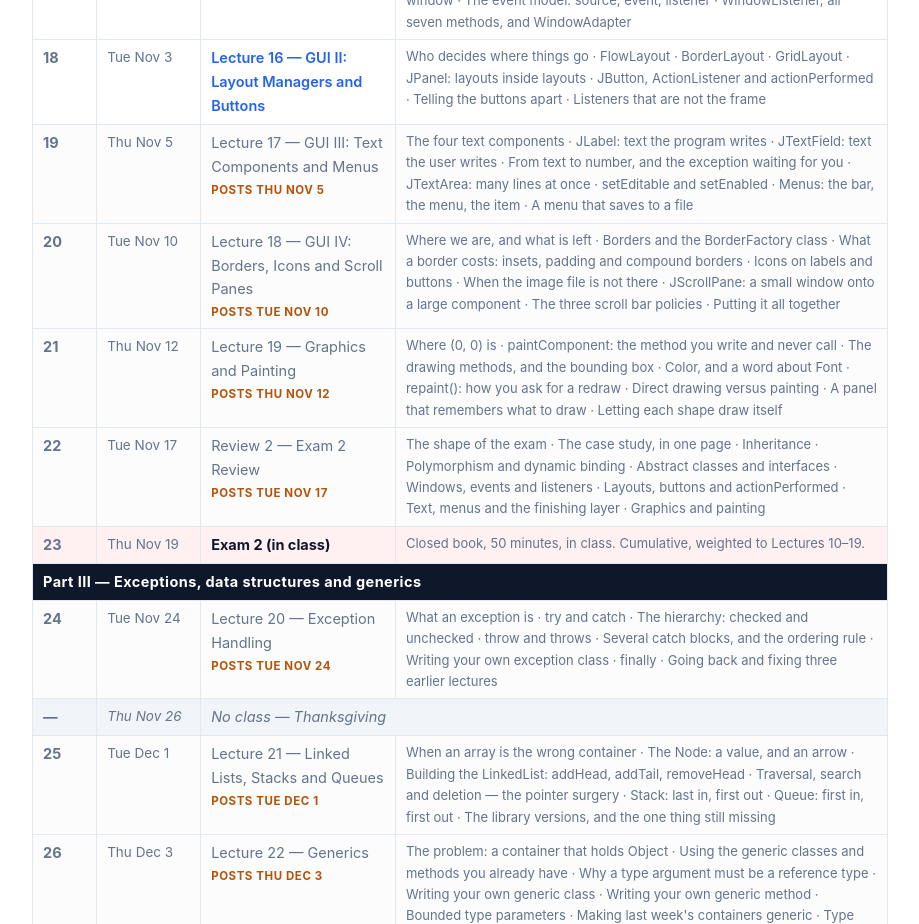
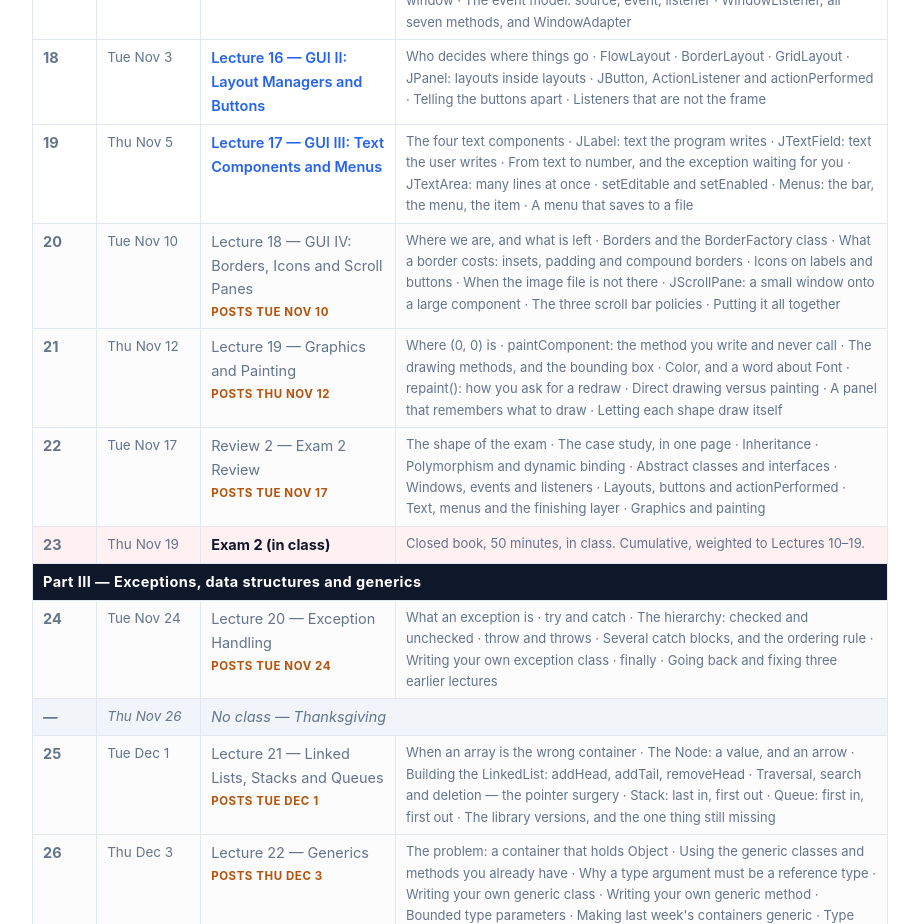
Before and after one commit to xchyn/CS212, a plain HTML site: page index.html in a window 1280 px wide. Shown: the part 6160-7084 px from the top of the page, without its empty margins (180-1099 px from the left). Drawn offline with Linux system fonts and the light colour scheme.

Commit message:
Update lecture entries in index.html

```diff
--- a/index.html
+++ b/index.html
@@ -576,7 +576,7 @@ by a review class; the last class of the semester is the final review.</p>
 <tr><td class="cn">16</td><td class="dt">Tue Oct 27</td><td><a href="lec14_abstract_interfaces.html">Lecture 14 &mdash; Abstract Classes and Interfaces</a></td><td class="muted" style="font-size:13px">The shape that is not a shape &middot; The abstract keyword &middot; What an abstract class still has &middot; Interfaces: a contract, not a parent &middot; Many interfaces, one superclass &middot; What else may live inside an interface &middot; Abstract class or interface?</td></tr>
 <tr><td class="cn">17</td><td class="dt">Thu Oct 29</td><td><a href="lec15_gui_jframe.html">Lecture 15 &mdash; GUI I: Windows, JFrame and Events</a></td><td class="muted" style="font-size:13px">What a GUI is, and the words for its parts &middot; Swing, AWT, and the three packages &middot; Your first window &middot; Closing the window &middot; The normal pattern: a class that extends JFrame &middot; The content pane: putting something in the window &middot; The event model: source, event, listener &middot; WindowListener, all seven methods, and WindowAdapter</td></tr>
 <tr><td class="cn">18</td><td class="dt">Tue Nov 3</td><td><a href="lec16_gui_layouts.html">Lecture 16 &mdash; GUI II: Layout Managers and Buttons</a></td><td class="muted" style="font-size:13px">Who decides where things go &middot; FlowLayout &middot; BorderLayout &middot; GridLayout &middot; JPanel: layouts inside layouts &middot; JButton, ActionListener and actionPerformed &middot; Telling the buttons apart &middot; Listeners that are not the frame</td></tr>
-<tr class="pendingrow"><td class="cn">19</td><td class="dt">Thu Nov 5</td><td><span class="unrel">Lecture 17 &mdash; GUI III: Text Components and Menus</span><span class="pending">posts Thu Nov 5</span></td><td class="muted" style="font-size:13px">The four text components &middot; JLabel: text the program writes &middot; JTextField: text the user writes &middot; From text to number, and the exception waiting for you &middot; JTextArea: many lines at once &middot; setEditable and setEnabled &middot; Menus: the bar, the menu, the item &middot; A menu that saves to a file</td></tr>
+<tr><td class="cn">19</td><td class="dt">Thu Nov 5</td><td><a href="lec17_gui_text_menus.html">Lecture 17 &mdash; GUI III: Text Components and Menus</a></td><td class="muted" style="font-size:13px">The four text components &middot; JLabel: text the program writes &middot; JTextField: text the user writes &middot; From text to number, and the exception waiting for you &middot; JTextArea: many lines at once &middot; setEditable and setEnabled &middot; Menus: the bar, the menu, the item &middot; A menu that saves to a file</td></tr>
 <tr class="pendingrow"><td class="cn">20</td><td class="dt">Tue Nov 10</td><td><span class="unrel">Lecture 18 &mdash; GUI IV: Borders, Icons and Scroll Panes</span><span class="pending">posts Tue Nov 10</span></td><td class="muted" style="font-size:13px">Where we are, and what is left &middot; Borders and the BorderFactory class &middot; What a border costs: insets, padding and compound borders &middot; Icons on labels and buttons &middot; When the image file is not there &middot; JScrollPane: a small window onto a large component &middot; The three scroll bar policies &middot; Putting it all together</td></tr>
 <tr class="pendingrow"><td class="cn">21</td><td class="dt">Thu Nov 12</td><td><span class="unrel">Lecture 19 &mdash; Graphics and Painting</span><span class="pending">posts Thu Nov 12</span></td><td class="muted" style="font-size:13px">Where (0, 0) is &middot; paintComponent: the method you write and never call &middot; The drawing methods, and the bounding box &middot; Color, and a word about Font &middot; repaint(): how you ask for a redraw &middot; Direct drawing versus painting &middot; A panel that remembers what to draw &middot; Letting each shape draw itself</td></tr>
 <tr class="revrow pendingrow"><td class="cn">22</td><td class="dt">Tue Nov 17</td><td><span class="unrel">Review 2 &mdash; Exam 2 Review</span><span class="pending">posts Tue Nov 17</span></td><td class="muted" style="font-size:13px">The shape of the exam &middot; The case study, in one page &middot; Inheritance &middot; Polymorphism and dynamic binding &middot; Abstract classes and interfaces &middot; Windows, events and listeners &middot; Layouts, buttons and actionPerformed &middot; Text, menus and the finishing layer &middot; Graphics and painting</td></tr>
```
